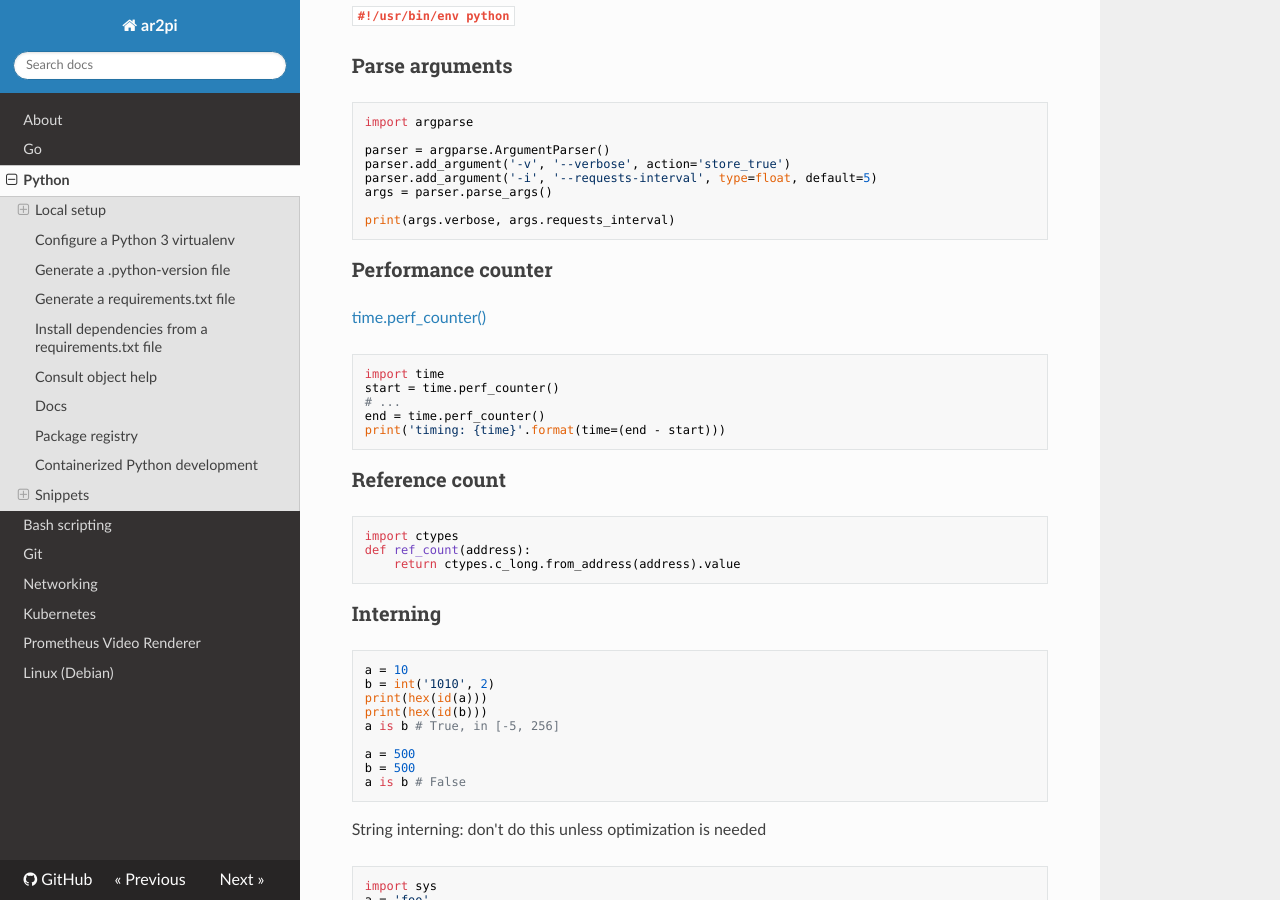
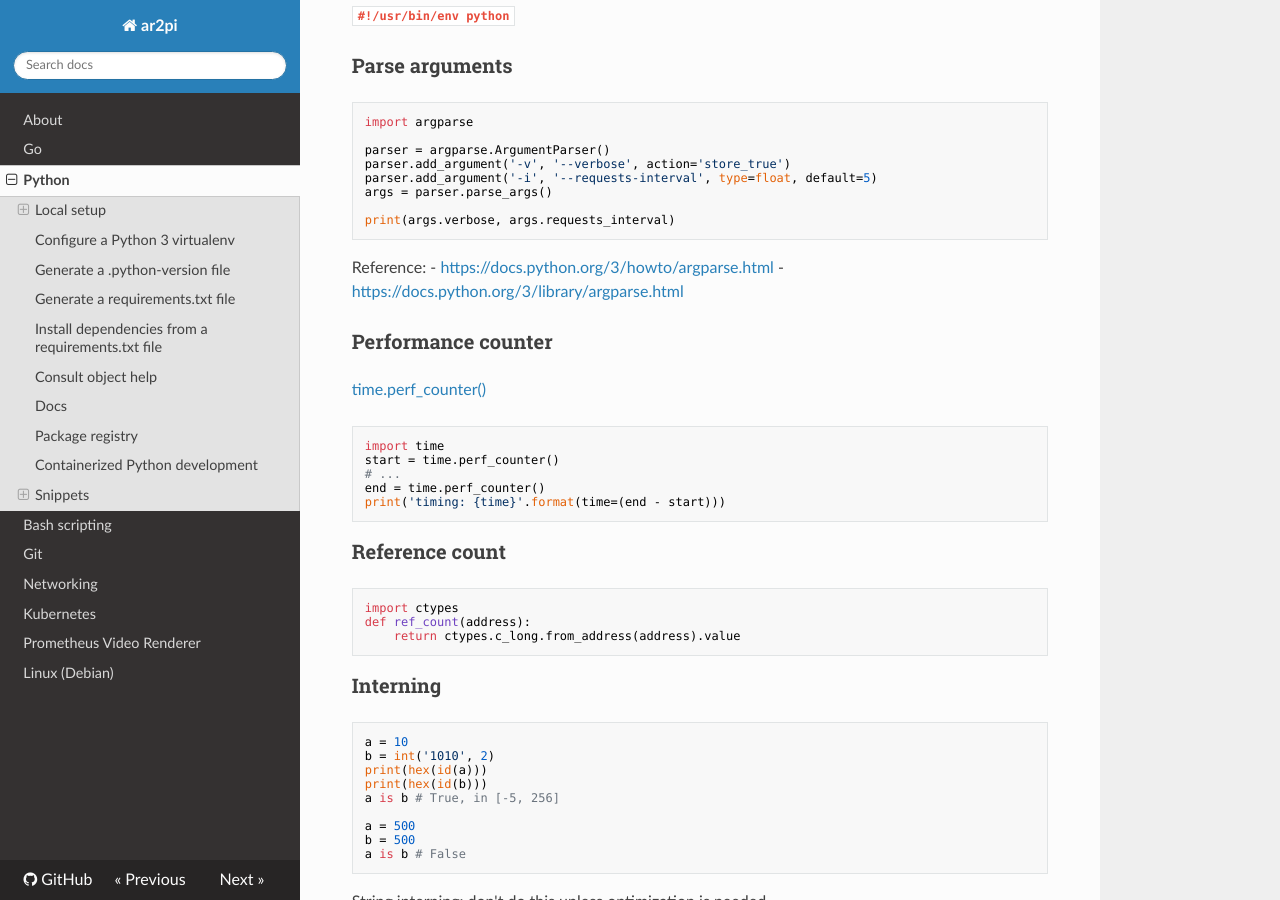
Before and after one commit to ar2pi/ar2pi, an MkDocs documentation site: the page built from docs/python.md, in a window 1280 px wide and 900 px high, scrolled down 2150 px. Built offline with MkDocs 1.6.1, drawn with Linux system fonts in a browser that asks for light colours; nearby versions of some CDN libraries; part of the change alters nothing that is shown.

Commit message:
add argparse reference

````diff
--- a/docs/python.md
+++ b/docs/python.md
@@ -114,6 +114,10 @@ args = parser.parse_args()
 print(args.verbose, args.requests_interval)
 ```
 
+Reference:
+- [https://docs.python.org/3/howto/argparse.html](https://docs.python.org/3/howto/argparse.html)
+- [https://docs.python.org/3/library/argparse.html](https://docs.python.org/3/library/argparse.html)
+
 ### Performance counter
 
 [time.perf_counter()](https://docs.python.org/3/library/time.html#time.perf_counter)
````
